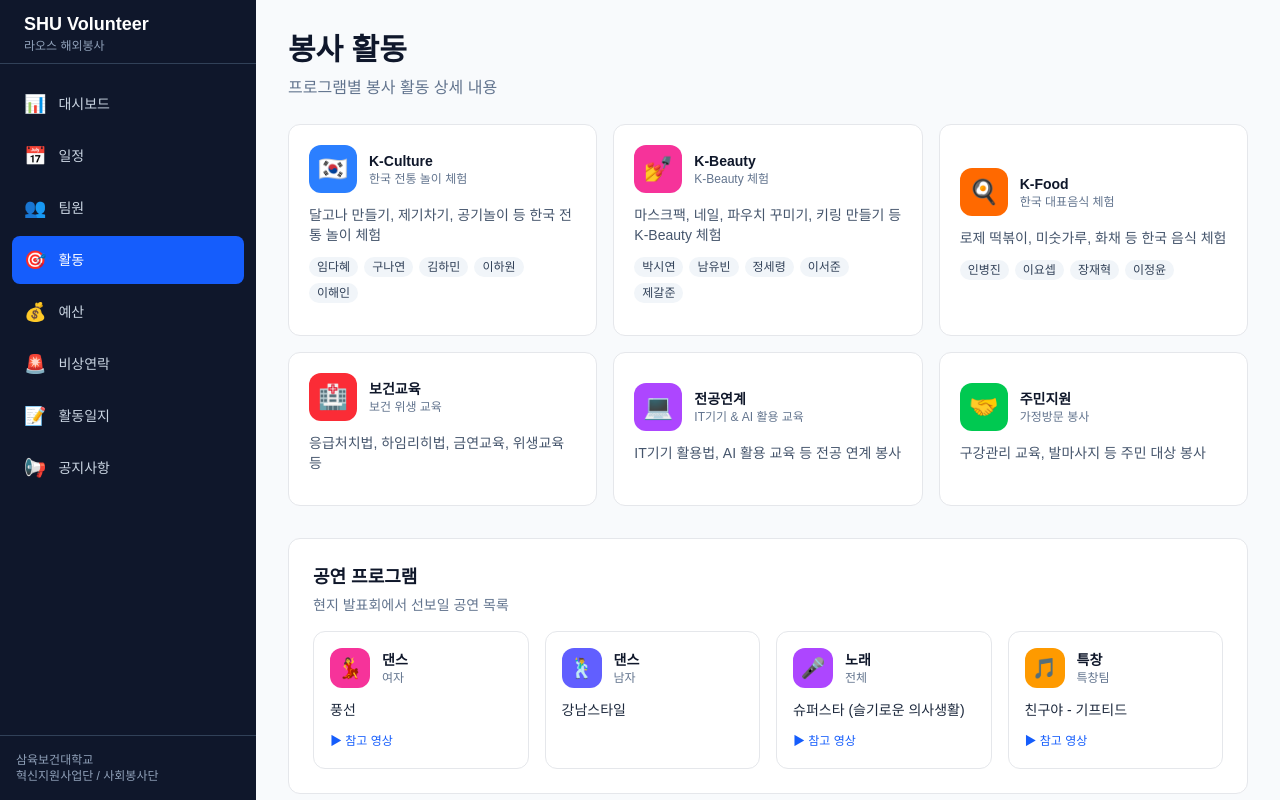
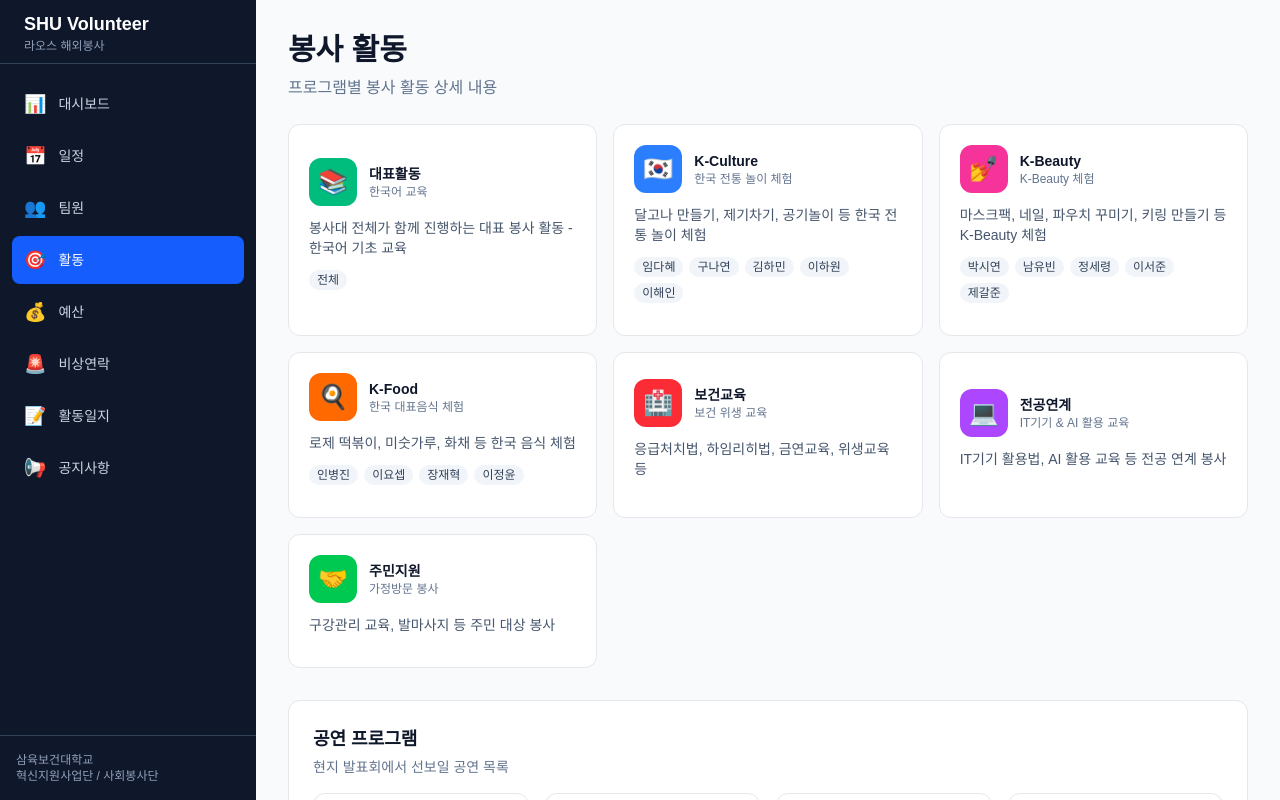
Before and after one commit to kkangmok700/shu-volunteer-laos, a Next.js app: page /shu-volunteer-laos/activities in a window 1280 px wide. Shown: the top 800 px of the page. Built offline with nearby package versions, Linux system fonts and the light colour scheme.

Commit message:
Add Korean language education as flagship activity
Conducted by all team members together.

Co-Authored-By: Claude Opus 4.6 (1M context) <noreply@anthropic.com>

```diff
--- a/src/data/activities.ts
+++ b/src/data/activities.ts
@@ -10,6 +10,21 @@ export interface Activity {
 }
 
 export const activities: Activity[] = [
+  {
+    id: "korean-edu",
+    category: "대표활동",
+    title: "한국어 교육",
+    description: "봉사대 전체가 함께 진행하는 대표 봉사 활동 - 한국어 기초 교육",
+    icon: "📚",
+    color: "bg-emerald-500",
+    details: [
+      "한글 자모음 익히기",
+      "기초 인사말과 표현 학습",
+      "한글 이름 써보기",
+      "전체 팀원 합동 진행",
+    ],
+    members: ["전체"],
+  },
   {
     id: "k-culture",
     category: "K-Culture",
```
